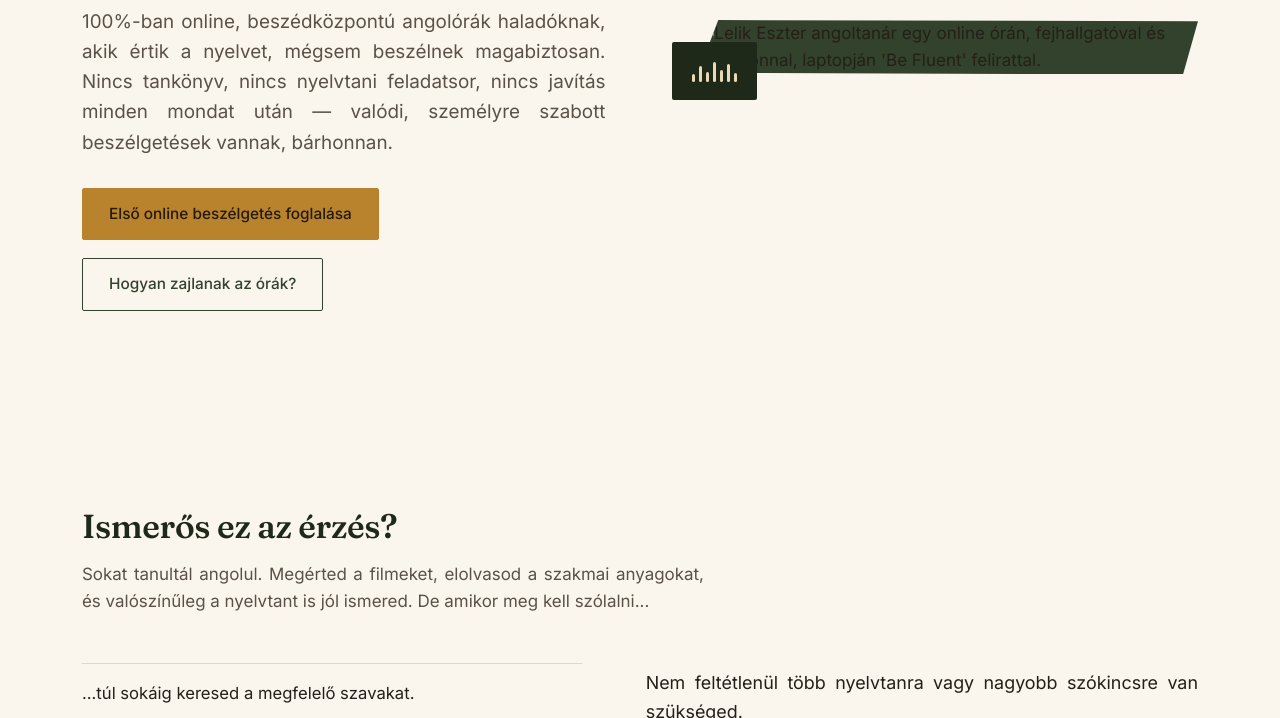
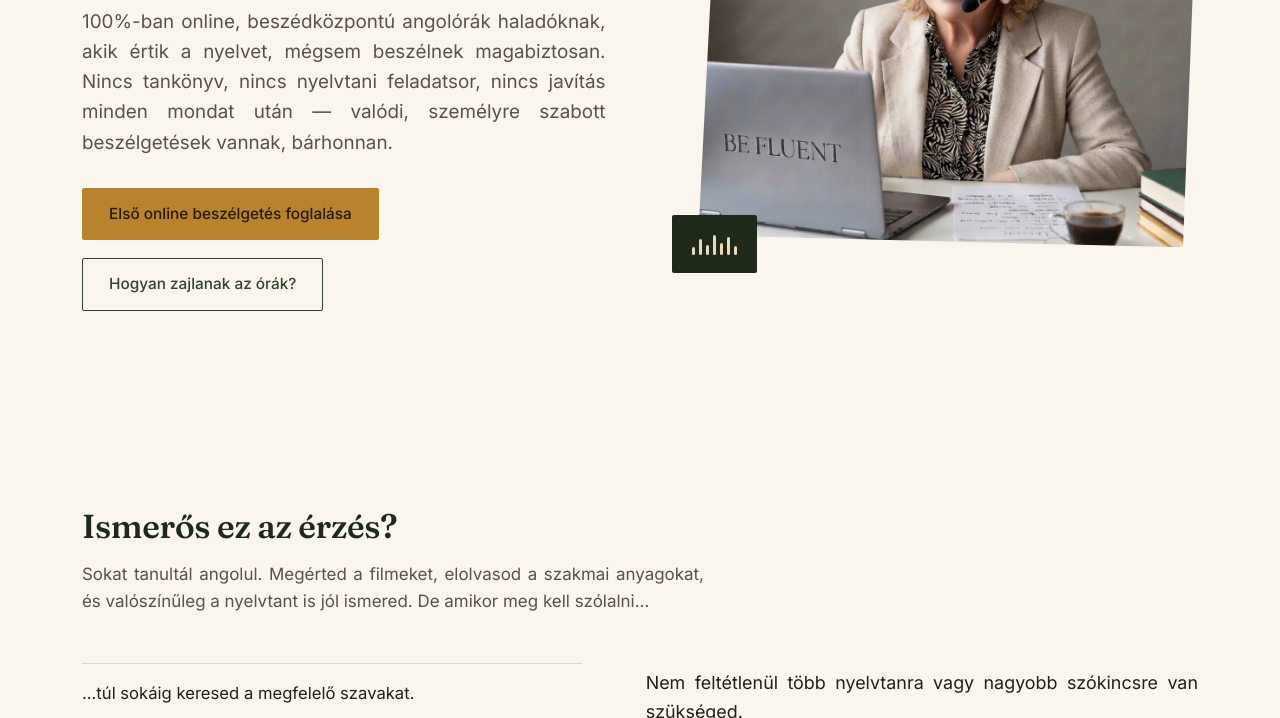
Before and after one commit to InsideTerror/be-fluent-website, a plain HTML site: page index.html in a window 1280 px wide. Shown: the part 382-1100 px from the top of the page. Drawn offline with Linux system fonts and the light colour scheme.

Commit message:
Fix image source filename in index.html

```diff
--- a/index.html
+++ b/index.html
@@ -716,7 +716,7 @@
       </div>
       <div class="hero-photo-wrap">
         <div class="hero-photo">
-          <img src="assets/eszter-lelik_2.png" alt="Lelik Eszter angoltanár egy online órán, fejhallgatóval és mikrofonnal, laptopján 'Be Fluent' felirattal.">
+          <img src="assets/eszter_lelik_2.png" alt="Lelik Eszter angoltanár egy online órán, fejhallgatóval és mikrofonnal, laptopján 'Be Fluent' felirattal.">
         </div>
         <div class="hero-wave-badge">
           <div class="wave on-dark" aria-hidden="true">
```
